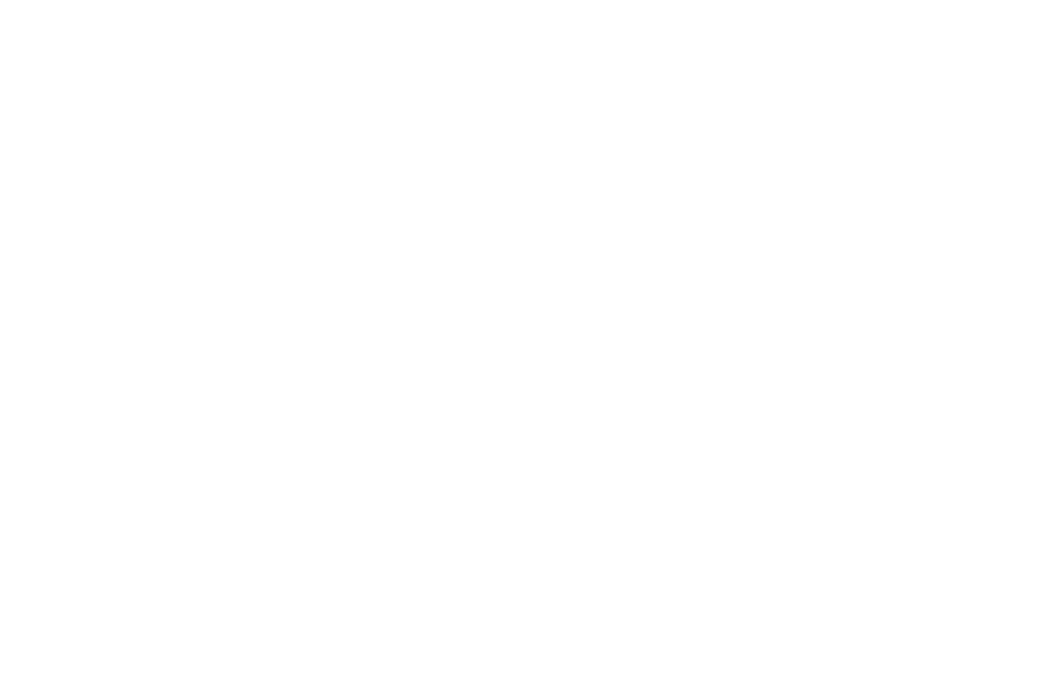
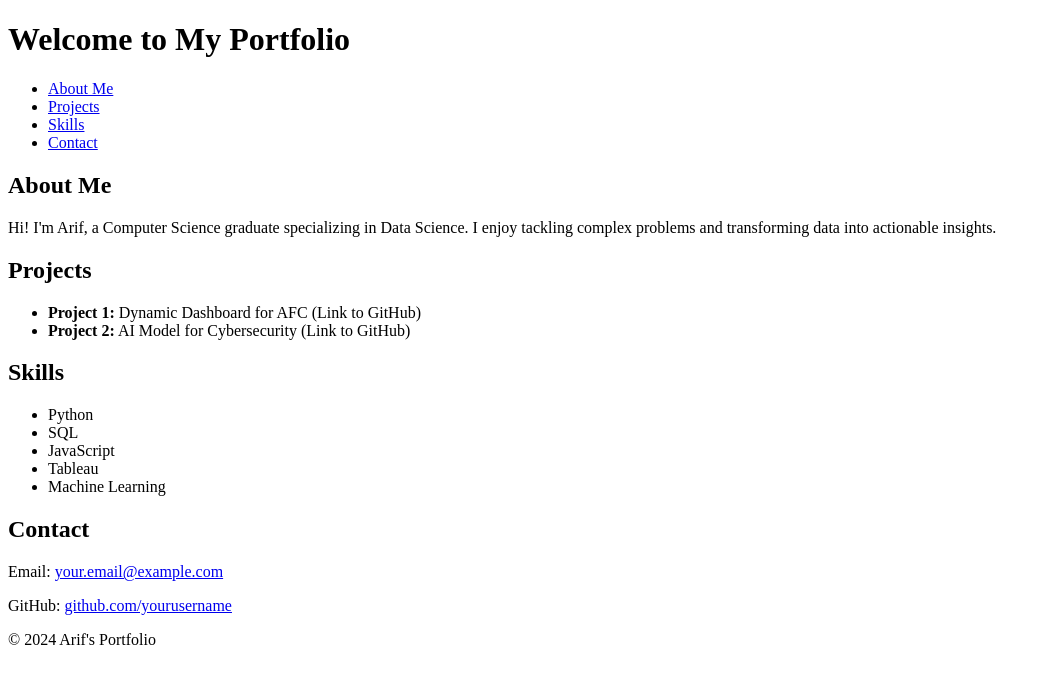
Before and after one commit to tembiikaai/portfolio, a plain HTML site: page index.html in a window 1280 px wide. Shown: the whole page, without its empty margins (0-1051 px from the left). Drawn offline with Linux system fonts and the light colour scheme.

Commit message:
Initial commit

```diff
--- a/index.html
+++ b/index.html
@@ -2,9 +2,61 @@
 <html lang="en">
 <head>
     <meta charset="UTF-8">
-    <title>Title</title>
+    <meta name="viewport" content="width=device-width, initial-scale=1.0">
+    <meta name="description" content="Your Portfolio Description">
+    <meta name="keywords" content="Portfolio, Data Science, AI, Programming, Projects">
+    <meta name="author" content="Muhammed Arif Mohd Ali Jinnah">
+    <title>Arif's Portfolio</title>
 </head>
 <body>
+    <header>
+        <h1>Welcome to My Portfolio</h1>
+        <nav>
+            <ul>
+                <li><a href="#about">About Me</a></li>
+                <li><a href="#projects">Projects</a></li>
+                <li><a href="#skills">Skills</a></li>
+                <li><a href="#contact">Contact</a></li>
+            </ul>
+        </nav>
+    </header>
 
+    <section id="about">
+        <h2>About Me</h2>
+        <p>
+            Hi! I'm Arif, a Computer Science graduate specializing in Data Science. I enjoy tackling complex problems and transforming data into actionable insights.
+        </p>
+    </section>
+
+    <section id="projects">
+        <h2>Projects</h2>
+        <ul>
+            <li><strong>Project 1:</strong> Dynamic Dashboard for AFC (Link to GitHub)</li>
+            <li><strong>Project 2:</strong> AI Model for Cybersecurity (Link to GitHub)</li>
+            <!-- Add more projects as necessary -->
+        </ul>
+    </section>
+
+    <section id="skills">
+        <h2>Skills</h2>
+        <ul>
+            <li>Python</li>
+            <li>SQL</li>
+            <li>JavaScript</li>
+            <li>Tableau</li>
+            <li>Machine Learning</li>
+        </ul>
+    </section>
+
+    <section id="contact">
+        <h2>Contact</h2>
+        <p>Email: <a href="mailto:your.email@example.com">your.email@example.com</a></p>
+        <p>GitHub: <a href="https://github.com/yourusername">github.com/yourusername</a></p>
+        <!-- Add social links if necessary -->
+    </section>
+
+    <footer>
+        <p>&copy; 2024 Arif's Portfolio</p>
+    </footer>
 </body>
 </html>
```
Also changed, not shown: 1 other file.
